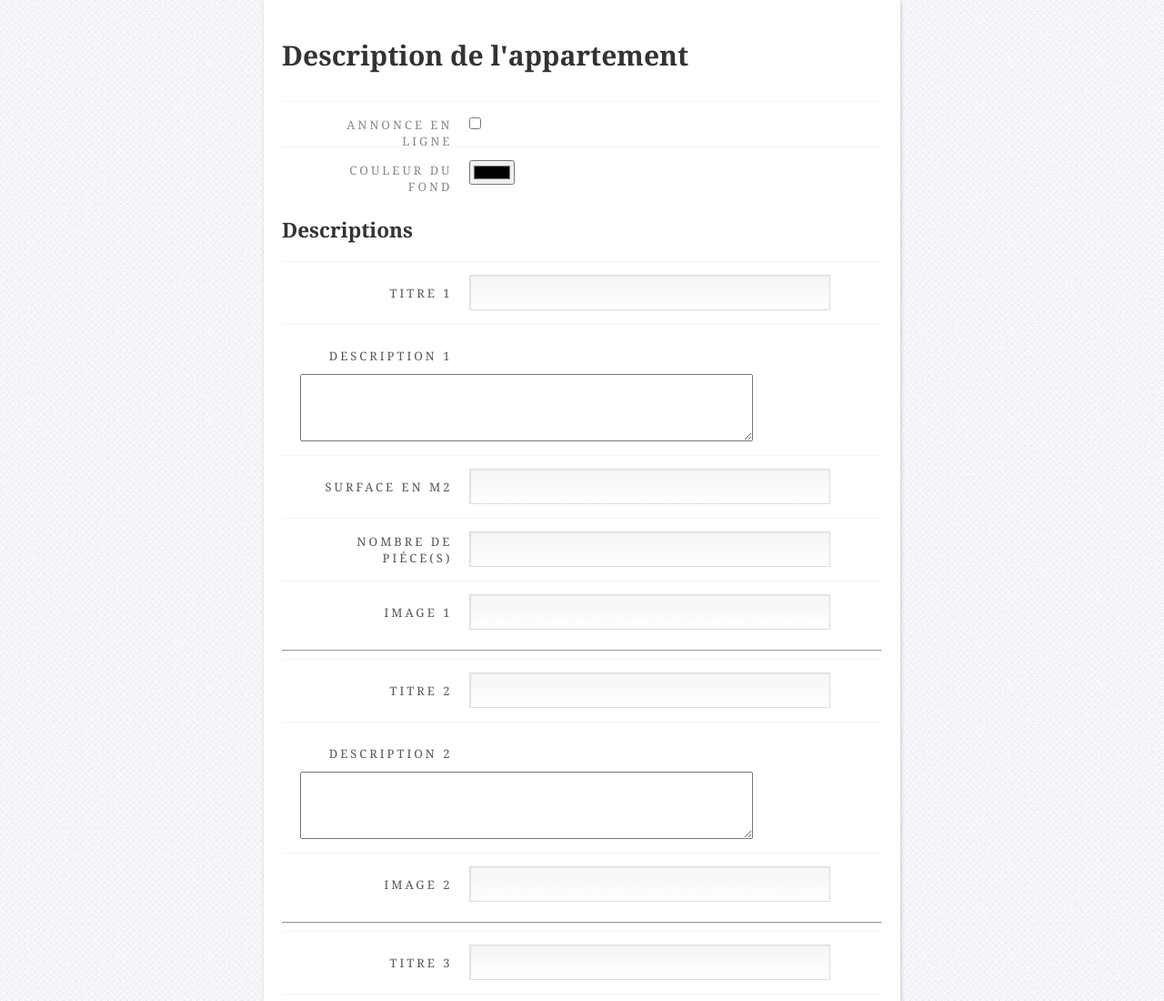
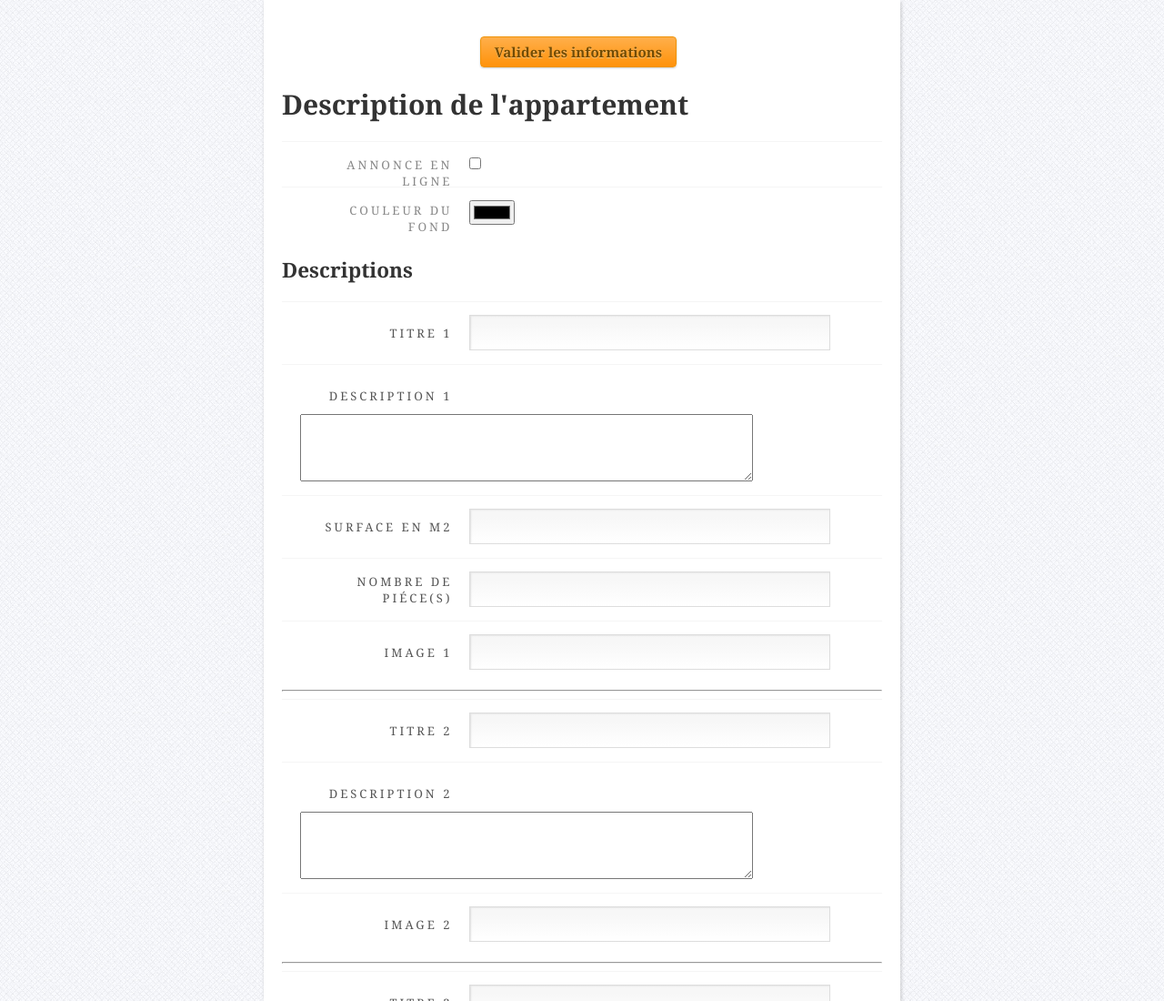
Before and after one commit to DupontC/FlatDescriptor, a website: page html/immobilierConfiguration.html in a window 1280 px wide. Shown: the top 1100 px of the page at 91% size. Drawn offline with nearby package versions, Linux system fonts and the light colour scheme.

Commit message:
ajout d'un deuxiéme bouton de validation pour plus de commodité

```diff
--- a/html/immobilierConfiguration.html
+++ b/html/immobilierConfiguration.html
@@ -23,10 +23,11 @@
 <body ng-controller="FlatBackOfficeCtrl">
 
   <section class="af-wrapper">
-    <h1>Description de l'appartement</h1>
+
 
     <form novalidate class="af-form" id="af-form" novalidate method="POST">
-
+      <input ng-click="majData()" type="submit" id="validé" value="Valider les informations" /><br/>
+      <h1>Description de l'appartement</h1>
       <div class="af-outer">
         <div class="af-inner">
           <label for="input-title">Annonce en ligne</label>
```
